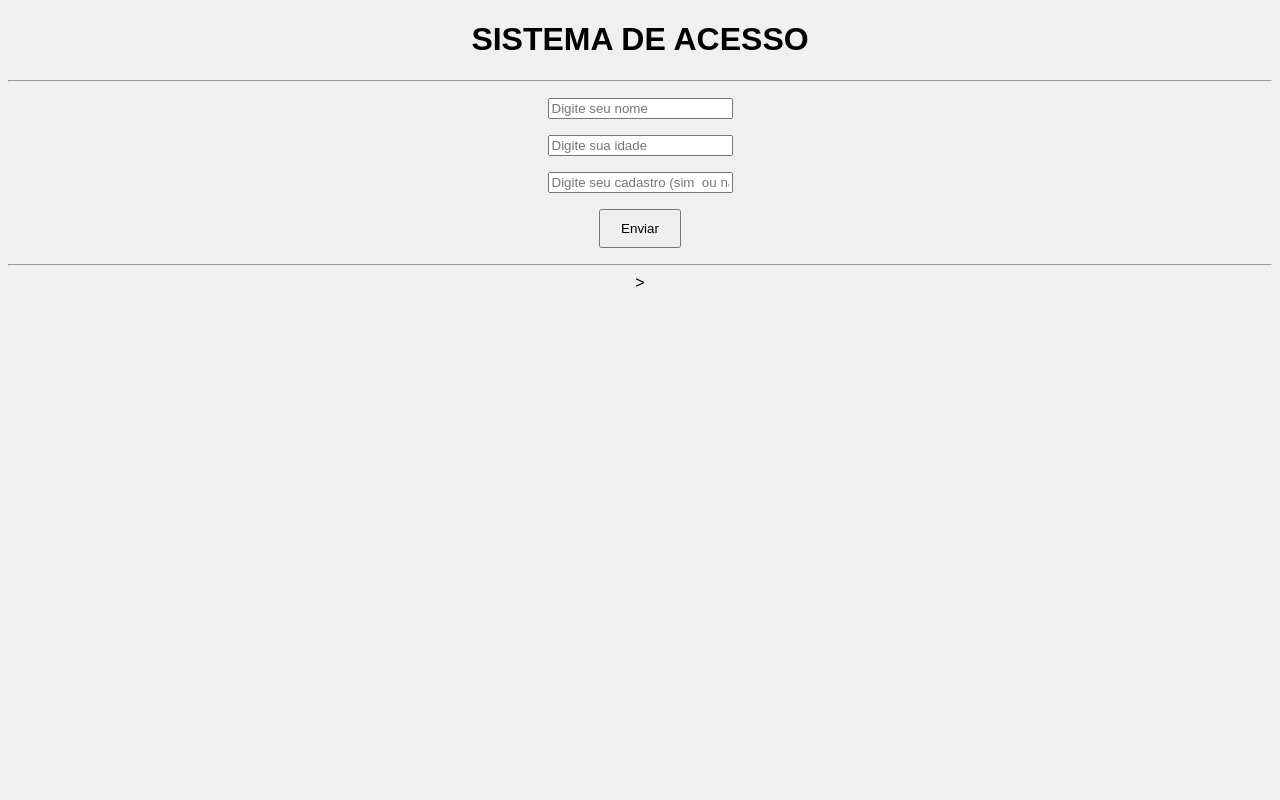
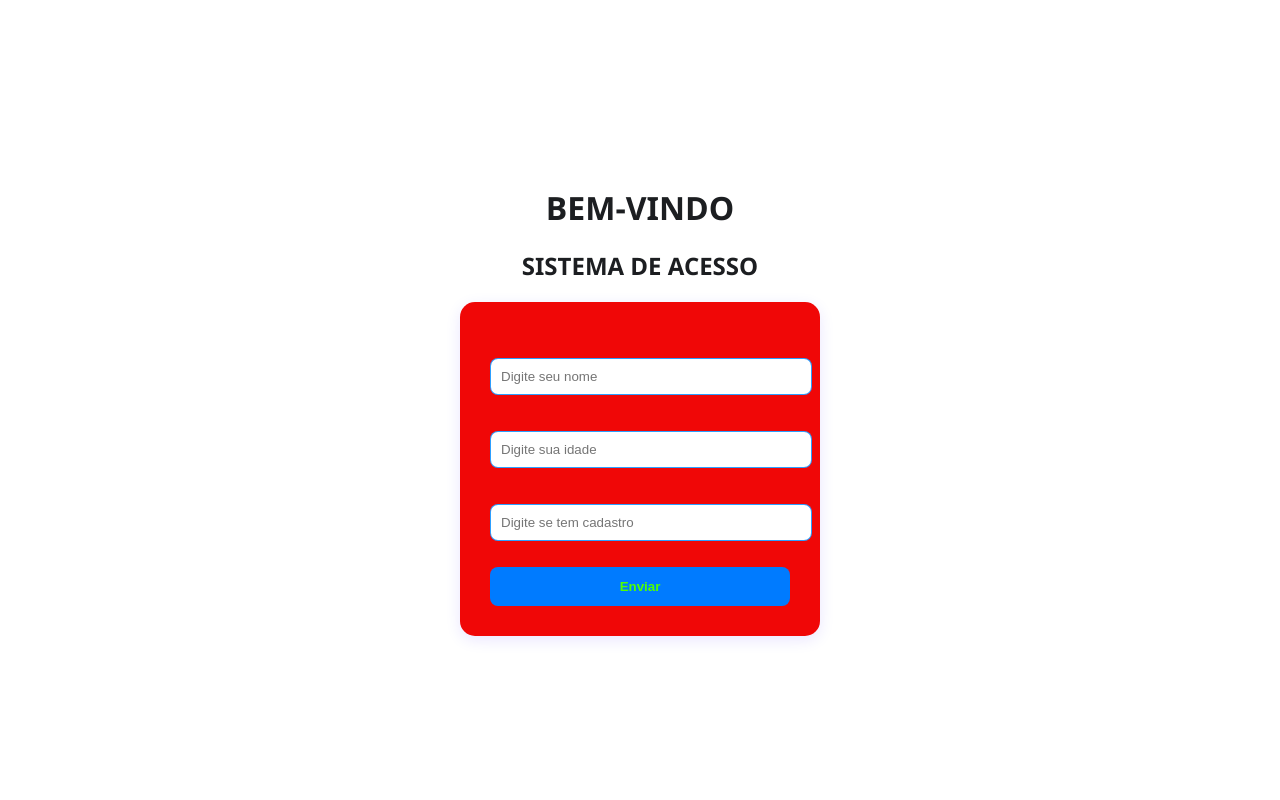
Before and after one commit to falcaozitos3-rgb/projetos_pequenos, a Flask app: page / in a window 1280 px wide. Run offline with Flask 3, Linux system fonts and the light colour scheme.

Commit message:
adicionei cores e corigir bugs que estava tendo

```diff
--- a/Meu_Projeto/app.py
+++ b/Meu_Projeto/app.py
@@ -12,27 +12,24 @@ def sistema_acesso(): #definição da função 'index', que será executada quan
 #Entrada
         nome = request.form.get("nome") #nome do usuario
         idade = int(request.form.get("idade"))#idade do usuario
-        cadrastro = request.form.get("cadastro") #cadastro do usuario
+        cadastro = request.form.get("cadastro") #cadastro do usuario
 
 # saida
         idade_input = request.form.get("idade")
         if idade_input:
             idade = int(idade_input) #converte a entrada de idade para um número inteiro
                 #maior de idade e tem cadastro
-            if idade >= 18 and cadrastro == "sim":
-                mensagem = f"acesso permitido, tem cadrastro, e é maior de idade: {nome}!"
+            if idade >= 18 and cadastro == "sim":
+                mensagem = f"acesso permitido, tem cadastro, e é maior de idade: {nome}!"
                 #menor de idade, mas tem cadastro
-            elif idade < 18 and cadrastro == "sim":
+            elif idade < 18 and cadastro == "sim":
                 mensagem = f" você é menor de idade, mas tem cadastro: {nome}!\n poderá entrar, mas com acompanhante apenas. "
                 #menor de idade e não tem cadastro
-            elif idade < 18 and cadrastro == "não":
+            elif idade < 18 and cadastro == "não":
                 mensagem = f"acesso negado, não tem cadastro e é menor de idade: {nome}!"
                 #maior de idade, mas não tem cadastro
-            elif idade >= 18 and cadrastro == "não":
-                mensagem = "acesso permitido tem mais de 18 anos, no entanto não \n tem o cadrastro, faça o cadrastro ao entrar."
-
-
-
+            elif idade >= 18 and cadastro == "não":
+                mensagem = "acesso permitido tem mais de 18 anos, no entanto não \n tem o cadastro, faça o cadastro ao entrar."
 
     return render_template('index.html', resposta=mensagem) #renderiza o arquivo 'index.html' e passa a variável 'mensagem' para o
                                                             # template, permitindo que ela seja usada dentro do arquivo HTML.
--- /dev/null
+++ b/Meu_Projeto/static/style.css
@@ -0,0 +1,47 @@
+body {
+    background-color: #ffffff;
+    font-family: 'Segoe UI', Tahoma, Geneva, Verdana, sans-serif;
+    display: flex;
+    justify-content: center;
+    align-items: center;
+    height: 100vh;
+    margin: 0;
+    flex-direction: column;
+}
+
+form {
+    background: rgb(240, 7, 7);
+    padding: 30px;
+    border-radius: 15px;
+    box-shadow: 0 4px 15px rgba(47, 0, 255, 0.1);
+    width: 300px;
+}
+
+h1 , h2 {
+    color: #1c1e21;
+    margin-bottom: 20px;
+    text-align: center; /* centraliza o texto */
+}
+
+input {
+    width: 100%;
+    padding: 10px;
+    margin: 10px 0;
+    border: 1px solid #008cffd3;
+    border-radius: 8px;
+    outline: none;/* remove a borda de foco padrão */
+}
+
+button {
+    background-color: #007bff;
+    color: rgb(81, 255, 0);
+    border: none;
+    padding: 12px;
+    width: 100%;
+    border-radius: 8px;
+    font-weight: bold;
+    cursor: pointer;
+    transition: 0.3s;
+}
+
+button:hover { background-color: #0056b3; }
--- a/Meu_Projeto/templates/index.html
+++ b/Meu_Projeto/templates/index.html
@@ -3,38 +3,26 @@
 <head>
     <meta charset="UTF-8">
     <title>Sistema De Acesso</title>
+    <link rel="stylesheet" href="{{ url_for('static', filename='style.css') }}">
 </head>
-<body style="font-family: Arial; text-align: center; background-color: #f0f0f0;">
+<body class="corpo-do-projeto">
+    <div class="interface">
+        <h1>BEM-VINDO</h1>
+        <h2>SISTEMA DE ACESSO</h2>
+        <form method="POST">
+            <p>  <input type="text" name="nome" placeholder="Digite seu nome" required> </p>
+            <p>  <input type="number" name="idade" placeholder="Digite sua idade" required> </p>
+            <p>  <input type="text" name="cadastro" placeholder="Digite se tem cadastro" required> </p>
 
-
-    <h1>SISTEMA DE ACESSO</h1>
-    <hr>
-
-
-    <form method="POST">
-
-        <p>  <input type="text" name="nome" placeholder="Digite seu nome" required> <p>
-
-        <p>  <input type="number" name="idade" placeholder="Digite sua idade" required> <p>
-
-        <p>  <input type="text" name="cadastro" placeholder="Digite seu cadastro (sim  ou não)" required> <p>
-
-        <button type="submit" style="padding: 10px 20px; cursor: pointer;">Enviar</button>
-
-    </form>
-
-    <hr>
-
-
-    <!-- aqui  aparecerar o que o python prosesou -->>
-
-    {% if resposta %}
-        <div style=" background-color: white; padding: 20px; display: inline-block; border-radius: 10px; border: 1px solid #ccc;" >
-            <h3>Resposta:</h3>
-            <p>{{resposta}}<p>
-
+            <button type="submit">Enviar</button>
+        </form>
         </div>
-
-    {% endif %}
+        <!-- aqui  aparecerar o que o python prosesou -->
+        {% if resposta %}
+            <div class="caixa-resposta">
+                <h3>{{ resposta }}</h3>
+            </div>
+        {% endif %}
+    </div>
 </body>
 </html>
```
Also changed, not shown: README.md.
